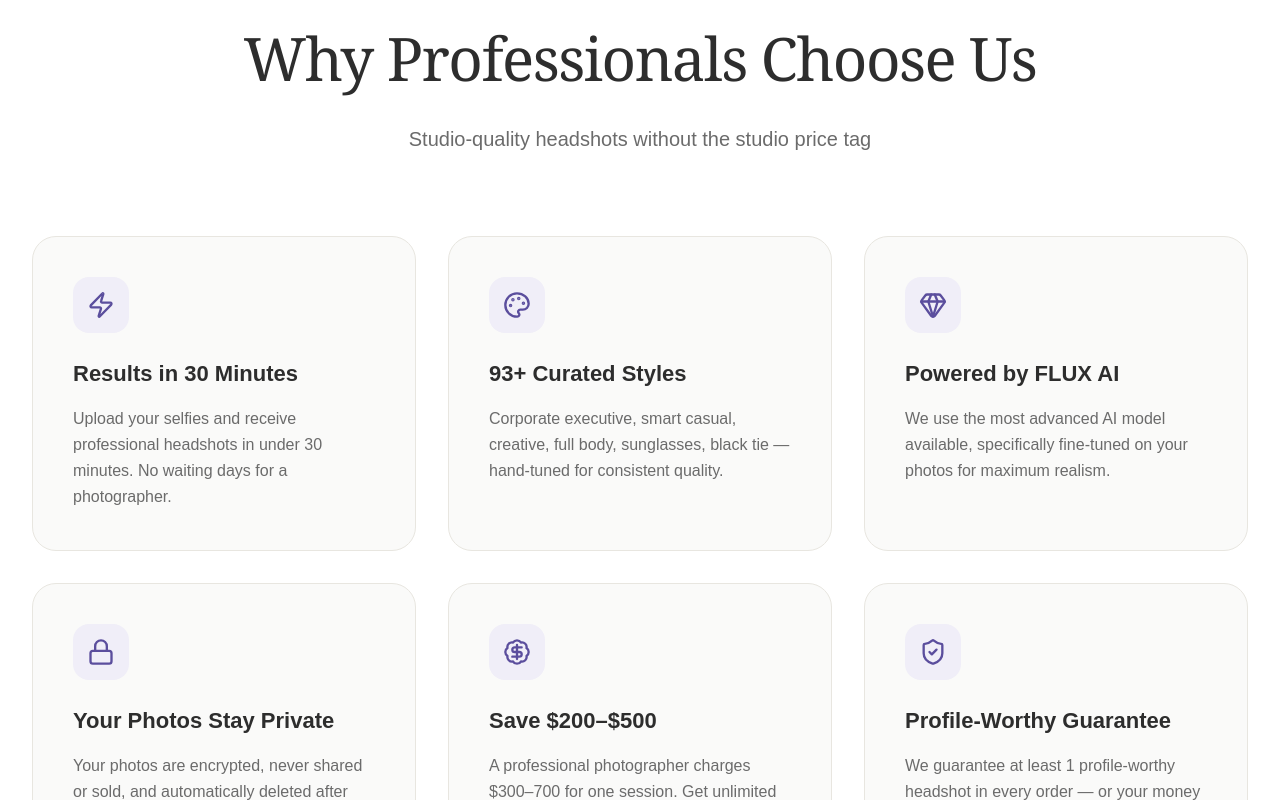
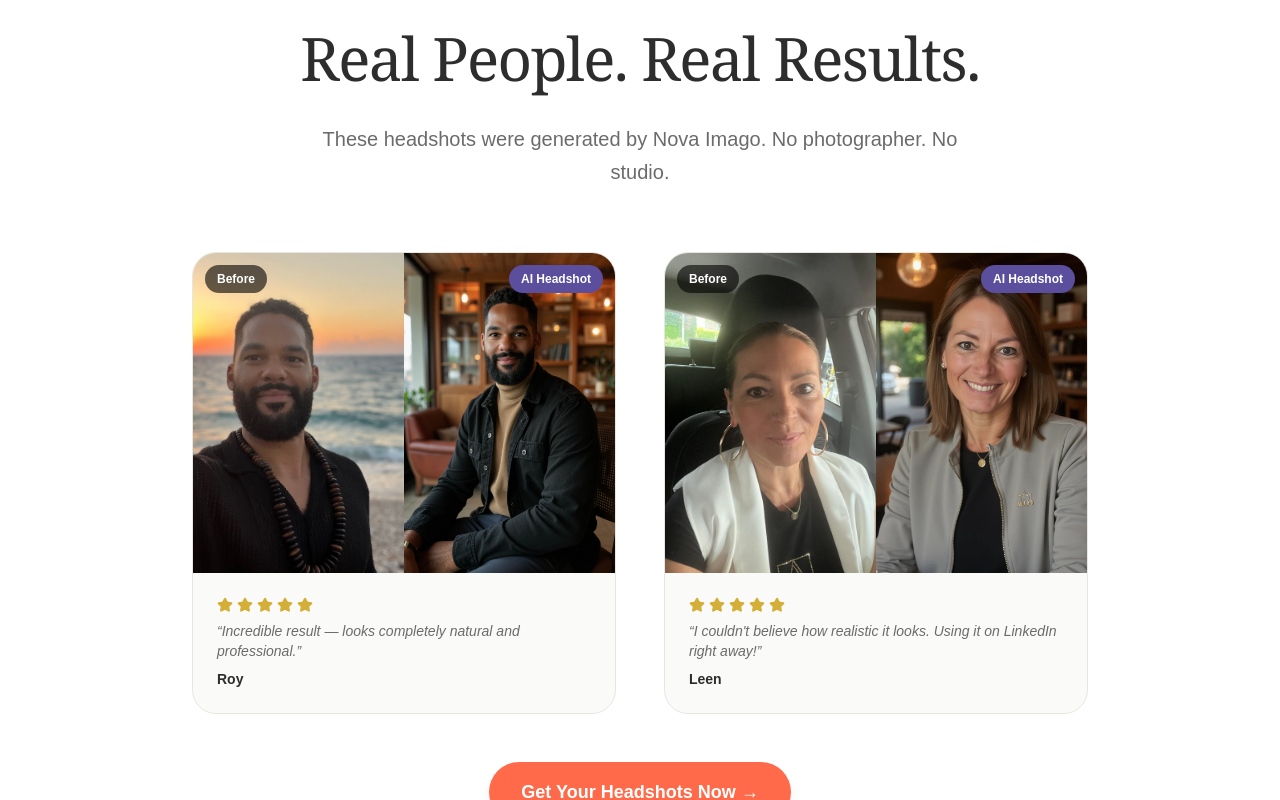
Before and after one commit to kingpapuche/automatic-octo-bassoon, a Next.js app: page / in a window 1280 px wide. Shown: the part 1820-2620 px from the top of the page. Built offline with nearby package versions, Linux system fonts and the light colour scheme.

Commit message:
fix: karakteristieken opslaan via admin API route

```diff
--- /dev/null
+++ b/app/api/save-characteristics/route.ts
@@ -0,0 +1,56 @@
+import { NextRequest, NextResponse } from 'next/server'
+import { supabaseAdmin } from '@/lib/supabase'
+
+export async function POST(request: NextRequest) {
+  try {
+    const body = await request.json()
+    const {
+      userId,
+      full_name,
+      gender,
+      ethnicity,
+      eye_color,
+      hair_color,
+      is_bald,
+      has_glasses,
+      use_cases,
+      age_range,
+      allow_photo_usage,
+    } = body
+
+    if (!userId) {
+      return NextResponse.json({ error: 'Missing userId' }, { status: 400 })
+    }
+
+    const { error } = await supabaseAdmin
+      .from('users')
+      .update({
+        full_name,
+        gender,
+        ethnicity,
+        eye_color,
+        hair_color: is_bald ? null : hair_color,
+        is_bald,
+        has_glasses,
+        use_cases,
+        age_range,
+        allow_photo_usage,
+      })
+      .eq('id', userId)
+
+    if (error) {
+      console.error('Failed to save characteristics:', error)
+      return NextResponse.json({ error: error.message }, { status: 500 })
+    }
+
+    console.log(`✅ Characteristics saved for user: ${userId}`)
+    return NextResponse.json({ success: true })
+
+  } catch (error) {
+    console.error('Save characteristics error:', error)
+    return NextResponse.json(
+      { error: error instanceof Error ? error.message : 'Failed to save' },
+      { status: 500 }
+    )
+  }
+}
--- a/app/page.tsx
+++ b/app/page.tsx
@@ -1,4 +1,5 @@
 import Link from 'next/link'
+import Image from 'next/image'
 import BeforeAfterSlider from '@/components/beforeafterslider'
 import {
   Zap, Palette, Gem, Lock, BadgeDollarSign, ShieldCheck,
@@ -126,8 +127,96 @@ export default function HomePage() {
         </div>
       </section>
 
+      {/* ═══════════════════════════════════════════
+          REAL RESULTS SECTION
+      ═══════════════════════════════════════════ */}
+      <section className="py-24 px-8 bg-white">
+        <div className="max-w-[1320px] mx-auto">
+          <div className="text-center mb-16">
+            <h2 className="font-serif text-[clamp(2.25rem,5vw,3.75rem)] text-[#2D2D2D] mb-5 font-normal tracking-tight">Real People. Real Results.</h2>
+            <p className="text-xl text-[#6B6B6B] max-w-[640px] mx-auto leading-relaxed">These headshots were generated by Nova Imago. No photographer. No studio.</p>
+          </div>
+
+          <div className="grid md:grid-cols-2 gap-12 max-w-4xl mx-auto">
+
+            {/* Roy */}
+            <div className="bg-[#FAFAF9] rounded-3xl border border-[#E8E6E0] overflow-hidden">
+              <div className="grid grid-cols-2">
+                <div className="relative">
+                  <div className="absolute top-3 left-3 z-10 bg-black/60 text-white text-xs font-semibold px-3 py-1.5 rounded-full">Before</div>
+                  <Image
+                    src="/images/roy-before.jpg"
+                    alt="Roy before"
+                    width={400}
+                    height={500}
+                    className="w-full h-[320px] object-cover object-top"
+                  />
+                </div>
+                <div className="relative">
+                  <div className="absolute top-3 right-3 z-10 bg-[#5B4E9D] text-white text-xs font-semibold px-3 py-1.5 rounded-full">AI Headshot</div>
+                  <Image
+                    src="/images/roy-after.webp"
+                    alt="Roy after"
+                    width={400}
+                    height={500}
+                    className="w-full h-[320px] object-cover object-top"
+                  />
+                </div>
+              </div>
+              <div className="p-6">
+                <div className="flex items-center gap-1 mb-2">
+                  {[...Array(5)].map((_, i) => <Star key={i} className="w-4 h-4 fill-[#D4AF37] text-[#D4AF37]" />)}
+                </div>
+                <p className="text-[#6B6B6B] text-sm italic">&ldquo;Incredible result — looks completely natural and professional.&rdquo;</p>
+                <p className="text-[#2D2D2D] font-semibold text-sm mt-2">Roy</p>
+              </div>
+            </div>
+
+            {/* Leen */}
+            <div className="bg-[#FAFAF9] rounded-3xl border border-[#E8E6E0] overflow-hidden">
+              <div className="grid grid-cols-2">
+                <div className="relative">
+                  <div className="absolute top-3 left-3 z-10 bg-black/60 text-white text-xs font-semibold px-3 py-1.5 rounded-full">Before</div>
+                  <Image
+                    src="/images/leen-before.jpg"
+                    alt="Leen before"
+                    width={400}
+                    height={500}
+                    className="w-full h-[320px] object-cover object-top"
+                  />
+                </div>
+                <div className="relative">
+                  <div className="absolute top-3 right-3 z-10 bg-[#5B4E9D] text-white text-xs font-semibold px-3 py-1.5 rounded-full">AI Headshot</div>
+                  <Image
+                    src="/images/leen-after.webp"
+                    alt="Leen after"
+                    width={400}
+                    height={500}
+                    className="w-full h-[320px] object-cover object-top"
+                  />
+                </div>
+              </div>
+              <div className="p-6">
+                <div className="flex items-center gap-1 mb-2">
+                  {[...Array(5)].map((_, i) => <Star key={i} className="w-4 h-4 fill-[#D4AF37] text-[#D4AF37]" />)}
+                </div>
+                <p className="text-[#6B6B6B] text-sm italic">&ldquo;I couldn&apos;t believe how realistic it looks. Using it on LinkedIn right away!&rdquo;</p>
+                <p className="text-[#2D2D2D] font-semibold text-sm mt-2">Leen</p>
+              </div>
+            </div>
+
+          </div>
+
+          <div className="text-center mt-12">
+            <Link href="/login" className="bg-[#FF6B4A] hover:bg-[#FF5230] text-white px-8 py-4 rounded-full font-semibold text-lg transition shadow-lg hover:shadow-xl hover:-translate-y-1 hover:scale-105 inline-block">
+              Get Your Headshots Now →
+            </Link>
+          </div>
+        </div>
+      </section>
+
       {/* Features */}
-      <section id="features" className="py-24 px-8 bg-white">
+      <section id="features" className="py-24 px-8 bg-[#FAFAF9]">
         <div className="max-w-[1320px] mx-auto">
           <div className="text-center mb-20">
             <h2 className="font-serif text-[clamp(2.25rem,5vw,3.75rem)] text-[#2D2D2D] mb-5 font-normal tracking-tight">Why Professionals Choose Us</h2>
@@ -143,7 +232,7 @@ export default function HomePage() {
               { icon: BadgeDollarSign, title: 'Save $200–$500', desc: 'A professional photographer charges $300–700 for one session. Get unlimited variations starting at just $29.' },
               { icon: ShieldCheck, title: 'Profile-Worthy Guarantee', desc: 'We guarantee at least 1 profile-worthy headshot in every order — or your money back within 7 days. No questions asked.' },
             ].map((feature) => (
-              <div key={feature.title} className="bg-[#FAFAF9] p-10 rounded-3xl border border-[#E8E6E0] hover:border-[#7D6FB8] hover:-translate-y-3 hover:shadow-xl transition-all duration-300">
+              <div key={feature.title} className="bg-white p-10 rounded-3xl border border-[#E8E6E0] hover:border-[#7D6FB8] hover:-translate-y-3 hover:shadow-xl transition-all duration-300">
                 <div className="w-14 h-14 bg-[#F0EEF8] rounded-2xl flex items-center justify-center mb-6">
                   <feature.icon className="w-7 h-7 text-[#5B4E9D]" />
                 </div>
@@ -156,7 +245,7 @@ export default function HomePage() {
       </section>
 
       {/* Pricing */}
-      <section id="pricing" className="py-24 px-8 bg-[#FAFAF9]">
+      <section id="pricing" className="py-24 px-8 bg-white">
         <div className="max-w-[1320px] mx-auto">
           <div className="text-center mb-16">
             <h2 className="font-serif text-[clamp(2.25rem,5vw,3.75rem)] text-[#2D2D2D] mb-5">Simple, Honest Pricing</h2>
@@ -166,7 +255,7 @@ export default function HomePage() {
           <div className="grid md:grid-cols-3 gap-6 max-w-5xl mx-auto">
 
             {/* Starter */}
-            <div className="bg-white p-8 rounded-[28px] border-2 border-[#E8E6E0] hover:border-[#7D6FB8] hover:-translate-y-2 hover:shadow-xl transition-all">
+            <div className="bg-[#FAFAF9] p-8 rounded-[28px] border-2 border-[#E8E6E0] hover:border-[#7D6FB8] hover:-translate-y-2 hover:shadow-xl transition-all">
               <div className="w-12 h-12 bg-[#F0EEF8] rounded-xl flex items-center justify-center mb-4">
                 <Camera className="w-6 h-6 text-[#5B4E9D]" />
               </div>
@@ -207,7 +296,7 @@ export default function HomePage() {
             </div>
 
             {/* Premium */}
-            <div className="bg-white p-8 rounded-[28px] border-2 border-[#E8E6E0] hover:border-[#7D6FB8] hover:-translate-y-2 hover:shadow-xl transition-all">
+            <div className="bg-[#FAFAF9] p-8 rounded-[28px] border-2 border-[#E8E6E0] hover:border-[#7D6FB8] hover:-translate-y-2 hover:shadow-xl transition-all">
               <div className="w-12 h-12 bg-[#F0EEF8] rounded-xl flex items-center justify-center mb-4">
                 <Sparkles className="w-6 h-6 text-[#5B4E9D]" />
               </div>
@@ -252,7 +341,7 @@ export default function HomePage() {
       </section>
 
       {/* FAQ */}
-      <section id="faq" className="py-24 px-8 bg-white">
+      <section id="faq" className="py-24 px-8 bg-[#FAFAF9]">
         <div className="max-w-[880px] mx-auto">
           <div className="text-center mb-16">
             <h2 className="font-serif text-[clamp(2.25rem,5vw,3.75rem)] text-[#2D2D2D]">Common Questions</h2>
@@ -266,7 +355,7 @@ export default function HomePage() {
               { q: 'What if I am not happy with the results?', a: 'We guarantee at least 1 profile-worthy headshot in every order. If not, we refund you in full within 7 days. No forms, no hassle — just contact us.' },
               { q: 'Can I use these headshots commercially?', a: 'Yes. You own the rights to every headshot we generate for you. Use them on LinkedIn, your website, business cards, or anywhere else.' },
             ].map((faq) => (
-              <div key={faq.q} className="bg-[#FAFAF9] rounded-2xl p-7 border border-[#E8E6E0] hover:border-[#7D6FB8] transition">
+              <div key={faq.q} className="bg-white rounded-2xl p-7 border border-[#E8E6E0] hover:border-[#7D6FB8] transition">
                 <h3 className="font-semibold text-lg text-[#2D2D2D] mb-3">{faq.q}</h3>
                 <p className="text-[#6B6B6B] leading-relaxed">{faq.a}</p>
               </div>
```
Also changed, not shown: app/upload/page.tsx (+25 -12 lines).
